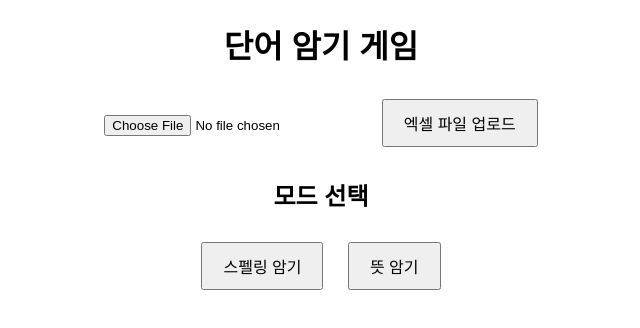
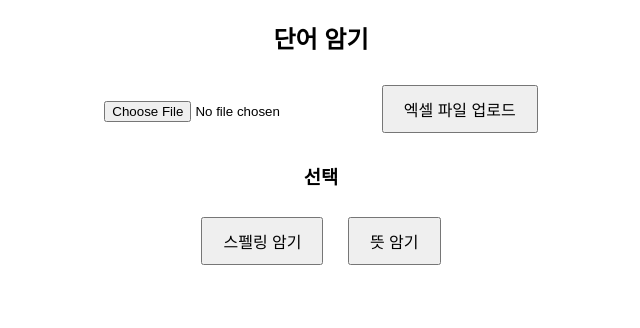
Before and after one commit to Ahinn0/my-project, a plain HTML site: page index.html in a window 1280 px wide. Shown: the whole page, without its empty margins (319-959 px from the left). Drawn offline with Linux system fonts and the light colour scheme.

Commit message:
Update index.html

```diff
--- a/index.html
+++ b/index.html
@@ -3,16 +3,16 @@
 <head>
     <meta charset="UTF-8">
     <meta name="viewport" content="width=device-width, initial-scale=1.0">
-    <title>단어 암기 게임</title>
+    <title>단어 암기</title>
     <link rel="stylesheet" href="style.css">
     <script src="https://cdnjs.cloudflare.com/ajax/libs/xlsx/0.17.3/xlsx.full.min.js"></script>
 </head>
 <body>
-    <h1>단어 암기 게임</h1>
+    <h2>단어 암기</h2>
     <input type="file" id="fileInput" accept=".xlsx">
     <button onclick="loadFile()">엑셀 파일 업로드</button>
 
-    <h2>모드 선택</h2>
+    <h3>선택</h3>
     <button onclick="startQuiz(1)">스펠링 암기</button>
     <button onclick="startQuiz(2)">뜻 암기</button>
 
```
